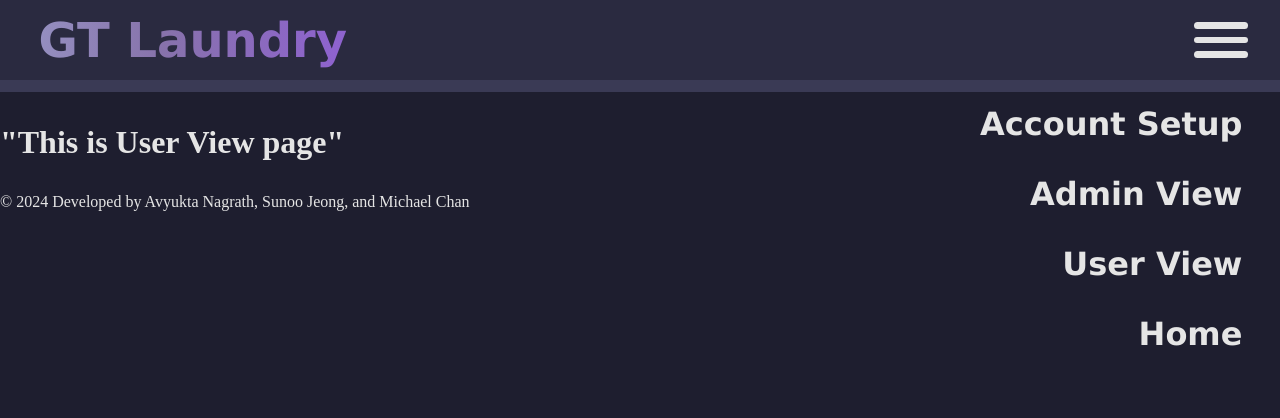
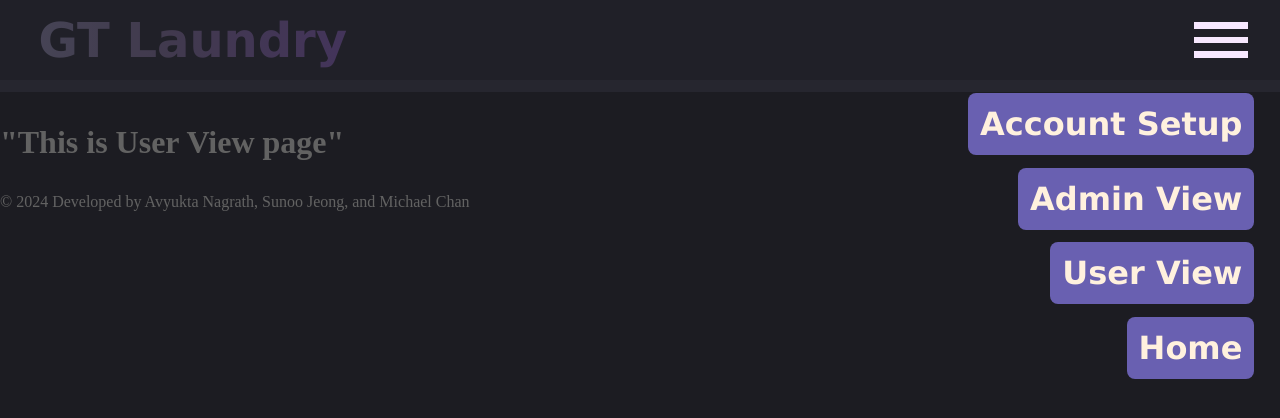
Before and after one commit to SunooJ05/LaundryApp, a React (Create React App) app in the folder laundry-app/: page /userview in a window 1280 px wide. Both pictures are taken after a click on the button 1221 px from the left and 40 px from the top of the page. Shown: the top 418 px of the page. Built offline with nearby package versions, Linux system fonts and the light colour scheme.

Commit message:
Finalized Navbar Animation and Reactivity.
Implemented dropdown bar and animations in CSS for that. Color palette may be subject to change.

```diff
--- a/laundry-app/src/components/Navbar.jsx
+++ b/laundry-app/src/components/Navbar.jsx
@@ -4,8 +4,10 @@ import styles from '../styles/nav.module.css';
 
 const Navbar = () => {
   const [menuVisible, setMenuVisible] = useState(false);
+  const [hasOpened, setHasOpened] = useState(false);
   const toggleMenu = () => {
-    setMenuVisible(prevState => !prevState)
+    setMenuVisible(prevState => !prevState);
+    setHasOpened(true);
   };
 
 
@@ -21,7 +23,8 @@ const Navbar = () => {
           <div></div>
         </button>
       </div>
-      <div className={`${styles.links} ${menuVisible ? styles.show : styles.hide}`}>
+      {menuVisible && <div className={styles.overlay} onClick={toggleMenu} />}
+      <div className={`${styles.links} ${menuVisible ? styles.show : (hasOpened ? styles.hide : styles.hidden)}`}>
         <a href="accountsetup">Account Setup</a>
         {isAdmin && <a href="/adminview">Admin View</a>}
         <a href="/userview">User View</a>
--- a/laundry-app/src/styles/main.module.css
+++ b/laundry-app/src/styles/main.module.css
@@ -3,5 +3,4 @@ body {
     background-color: #1E1E2F;
     color: #E5E5E5;
 
-
 }
--- a/laundry-app/src/styles/nav.module.css
+++ b/laundry-app/src/styles/nav.module.css
@@ -23,28 +23,38 @@
     color: transparent;
     padding-left: 3%;
     background-size:200%;
-
     animation: gradient 20s ease infinite;
 }
 #top {
     display: flex;
     align-items: center;
     justify-items: right;
-    width:100vw;
-    height:inherit;
-
+    width: 100vw;
+    height: inherit;
+}
+.overlay {
+    position: fixed;
+    top: 0;
+    left: 0;
+    width: 100vw;
+    height: 100vh;
+    background-color: rgb(28, 28, 28);
+    z-index: 998;
+    opacity: 0.65;
 }
 .links {
     display:flex;
     flex-direction: column;
-    gap: 0.25em;
+    opacity: 100%;
+    gap: 0.4em;
     width: fit-content;
     margin-left: auto;
     margin-top: 1%;
     margin-right: var(--dropdownMarginR);
+    position: relative;
+    z-index: 999;
 }
 .links a {
-    color: inherit;
     margin-left: auto;
     text-decoration: none;
     border-radius: 8px;
@@ -52,18 +62,20 @@
     font-size: 100%;
     font-weight: bold;
     order:id;
-}
-.links a:hover {
-    background-color: #4B5FC3;
+    background-color: #6960b1;
     color: #FFF1DE;
 }
 
+.links a:hover {
+    background-color: #5d52a8fe;
+}
 .show {
     visibility: hidden;
 }
 .show a {
     opacity: 0;
     animation: fadeInDisplay 2s forwards;
+
 }
 .show a:nth-child(1) {
     animation-delay: 0;
@@ -78,8 +90,11 @@
     animation-delay: 0.3s;
 }
 
+.hidden {
+    display: none;
+}
 .hide {
-    visibility: visible;
+    visibility: show;
 }
 .hide a {
     animation: fadeOutDisplay 1s forwards;
@@ -98,7 +113,6 @@
 }
 
 #dropdown {
-
     width: 5em;
     display: block;
     height: 5em;
@@ -106,17 +120,17 @@
     margin-right: var(--dropdownMarginR);
     background: none;
     border: none;
+    z-index: 999;
 }
 #dropdown div {
     height: 10%;
-    background-color: #E5E5E5;
+    background-color: #f7e8ff;
     margin: 15% 0;
-    border-radius: 25px;
     width: 100%;
     transition: 500ms ease;
 }
 #dropdown:hover div{
-    background-color: #FFF1DE;
+    background-color: #e3c1ff;
     margin: 17.5% 0;
     height: 12.5%;
     transition: box-shadow 10ms ease, background-color 500ms ease, margin 500ms ease, height 500ms ease;
```
